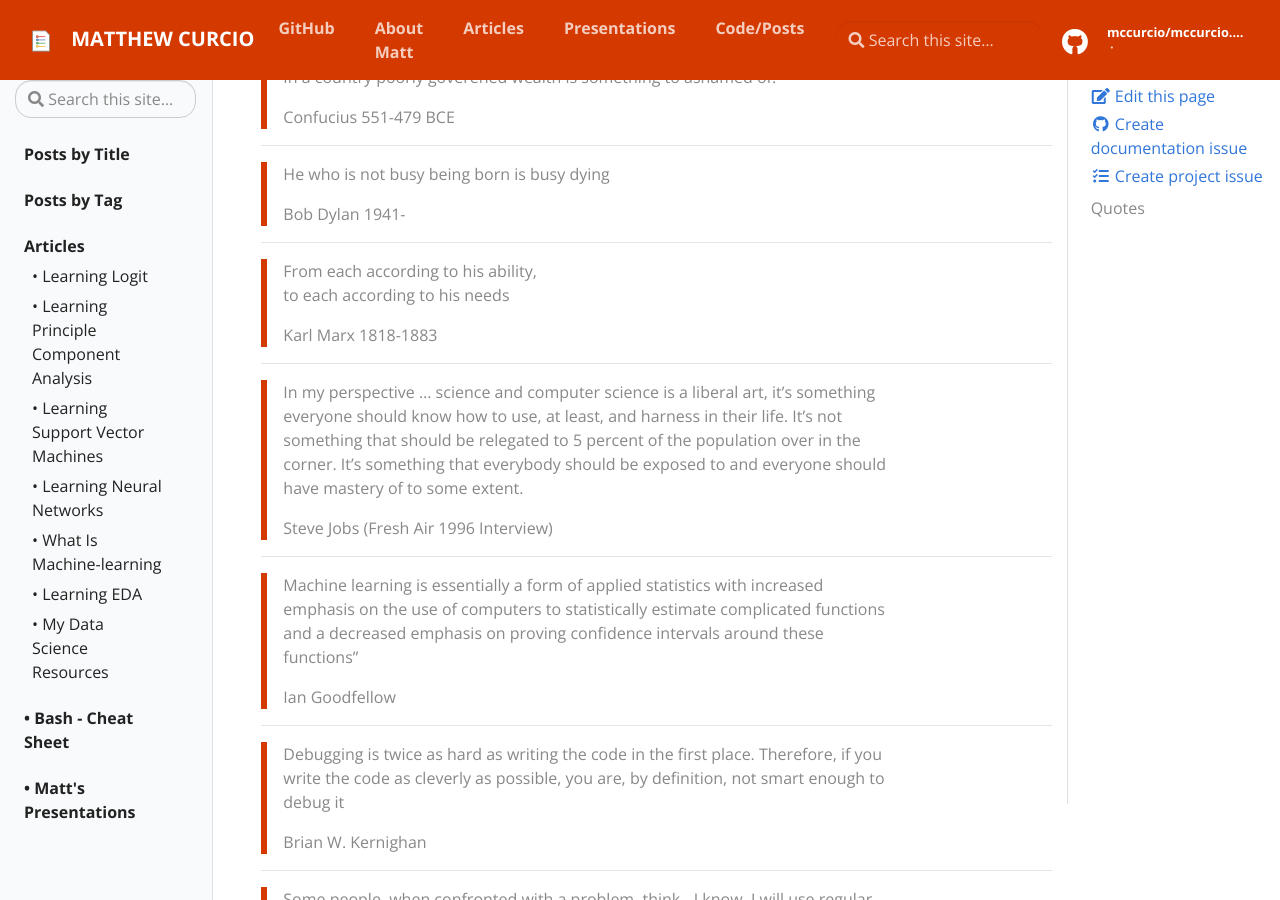
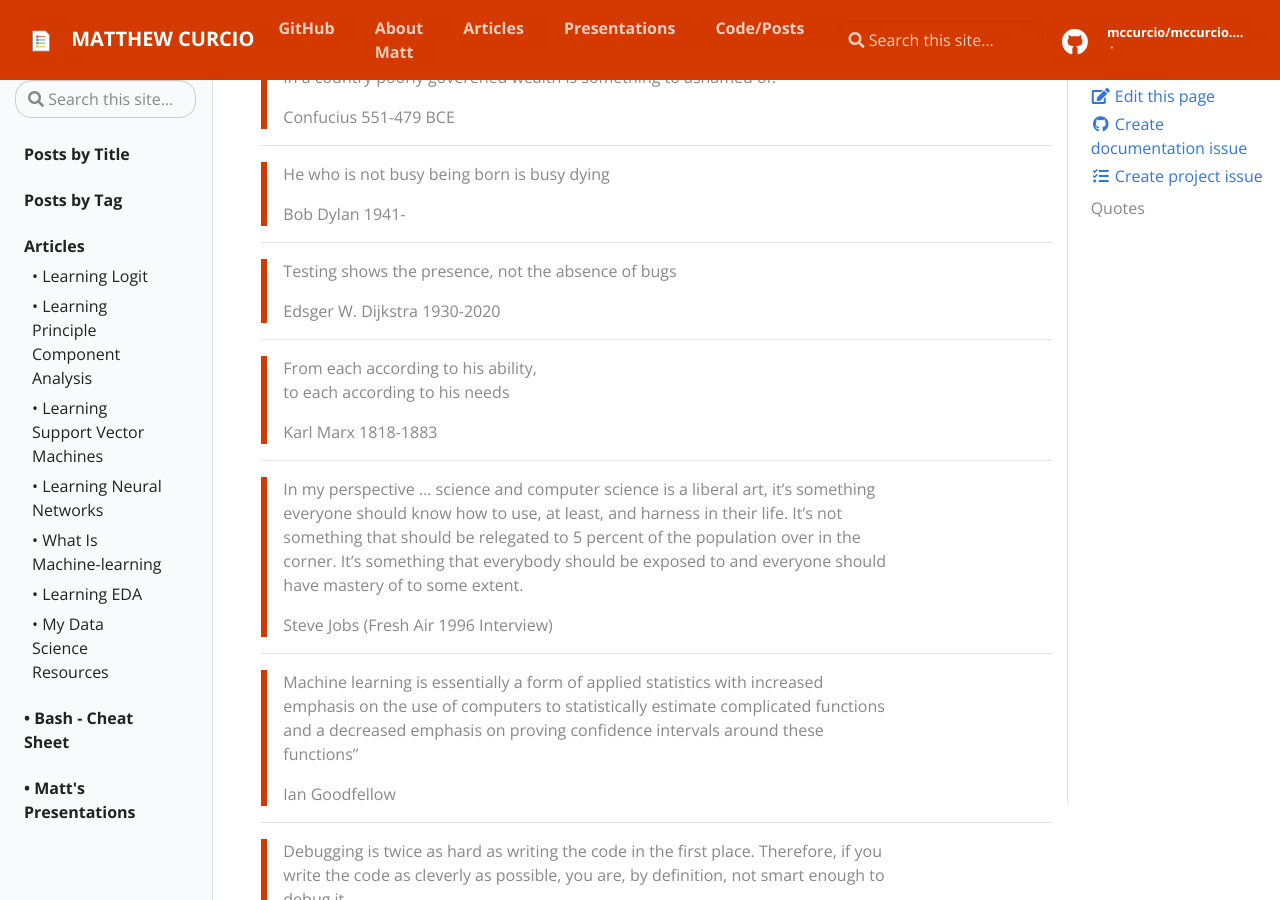
Before and after one commit to mccurcio/mccurcio.github.io, a Jekyll site: the page built from _posts/misc/2020-02-11-quotes.md, in a window 1280 px wide and 900 px high, scrolled down 1730 px. Built offline with Jekyll 4.4.1, drawn with Linux system fonts in a browser that asks for light colours; our own code applies the rules of GitHub Pages for plain Markdown files.

Commit message:
Update 2020-02-11-quotes.md

```diff
--- a/_posts/misc/2020-02-11-quotes.md
+++ b/_posts/misc/2020-02-11-quotes.md
@@ -96,6 +96,13 @@ tags: Quotes
 
 ---
 
+>Testing shows the presence, not the absence of bugs
+>
+>Edsger W. Dijkstra 1930-2020
+
+
+---
+
 >From each according to his ability,
 >to each according to his needs
 >
```
